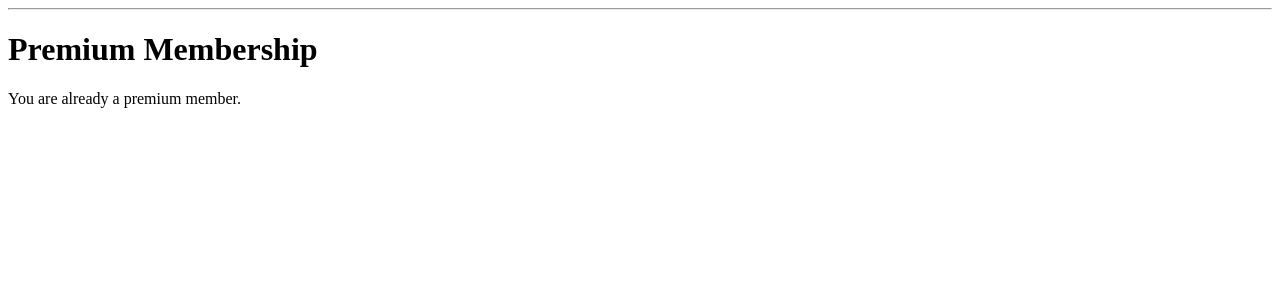
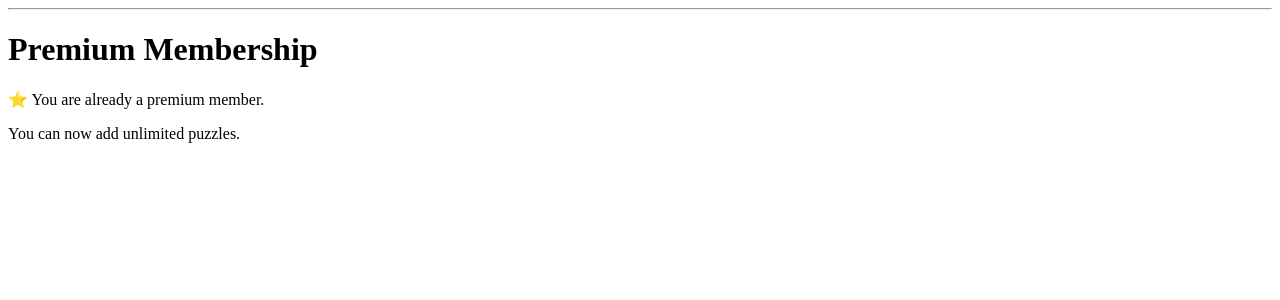
Before and after one commit to deadr1pley/MSE-Sunshine-Puzzle-Club, a Django app: page /payments/premium/ in a window 1280 px wide. Shown: the part 29-329 px from the top of the page. Run offline with Django 5.2, Linux system fonts and the light colour scheme; a user stored in the database is signed in; tables that the repository leaves empty hold one stand-in row (values such as "Sample post").

Commit message:
Added text in premim.html

```diff
--- a/payments/templates/payments/premium.html
+++ b/payments/templates/payments/premium.html
@@ -6,7 +6,8 @@
     <h1>Premium Membership</h1>
 
     {% if profile.is_premium %}
-        <p>You are already a premium member.</p>
+        <p>⭐ You are already a premium member.</p>
+        <p>You can now add unlimited puzzles.</p>
     {% else %}
         <p>Upgrade to premium to unlock unlimited puzzle tracking.</p>
 
```
